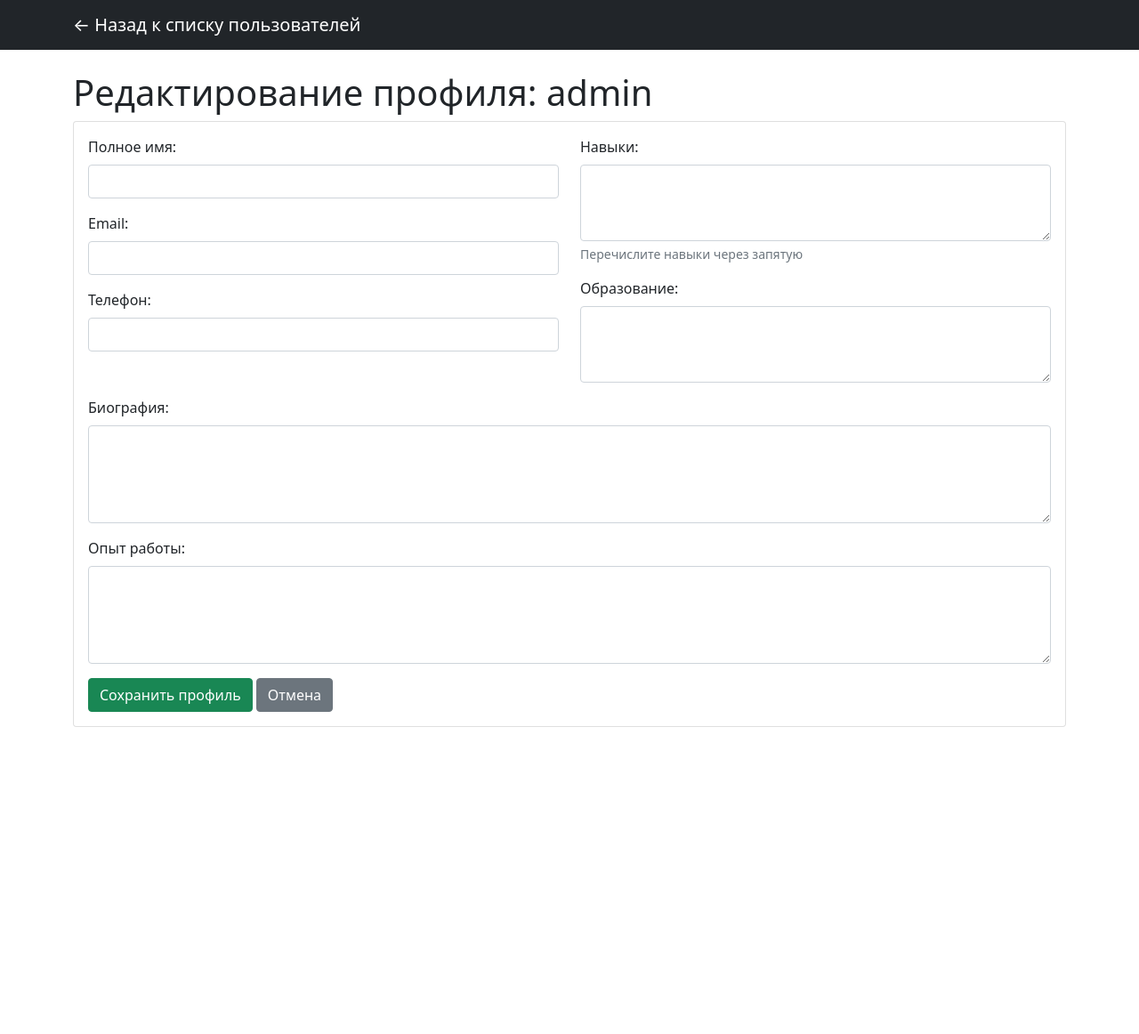
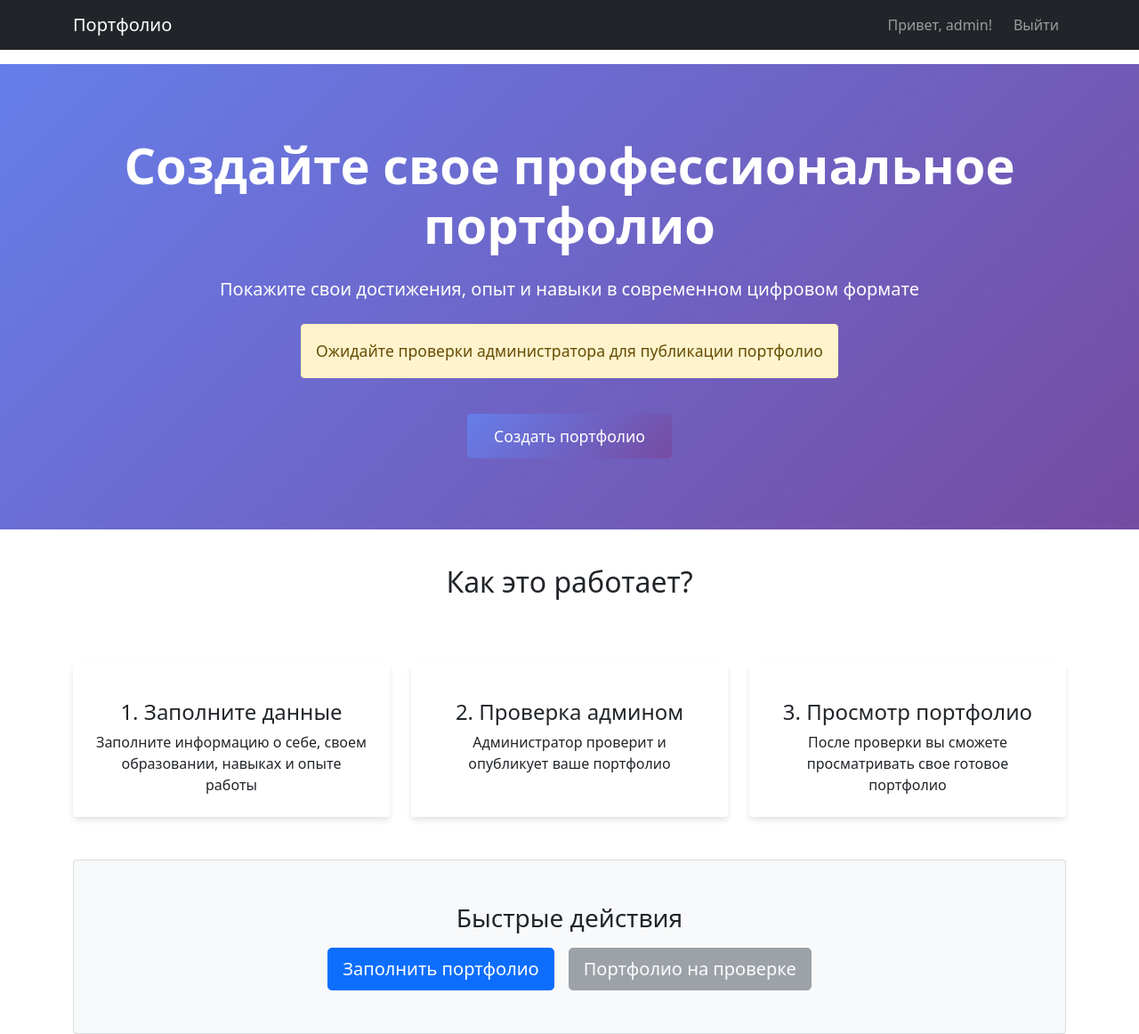
Before and after one commit to vesewiabc/ArtistCard, a Flask app: page /user in a window 1280 px wide. Shown: the whole page at 89% size. Before the commit the page ends 817 px from the top, so only its background shows below. Run offline with Flask 3, Linux system fonts and the light colour scheme; a user stored in the database is signed in; data comes from the database, SQL or seed files in the repository; both versions use the stored data as it was after the commit; some libraries are stand-ins or nearby versions.

Commit message:
Add files via upload

```diff
--- a/main.py
+++ b/main.py
@@ -19,9 +19,10 @@ def create_tables():
     )
     ''')
 
-    # Таблица профилей пользователей
+    # Таблица профилей пользователей - УДАЛЯЕМ СТАРУЮ И СОЗДАЕМ НОВУЮ
+    cursor.execute('DROP TABLE IF EXISTS user_profiles')
     cursor.execute('''
-    CREATE TABLE IF NOT EXISTS user_profiles (
+    CREATE TABLE user_profiles (
         id INTEGER PRIMARY KEY AUTOINCREMENT,
         user_id INTEGER,
         full_name TEXT,
@@ -31,6 +32,7 @@ def create_tables():
         skills TEXT,
         experience TEXT,
         education TEXT,
+        is_completed BOOLEAN DEFAULT FALSE,
         FOREIGN KEY (user_id) REFERENCES users (id)
     )
     ''')
@@ -114,14 +116,15 @@ def admin():
     if session['username'] != 'admin':
         return redirect('/user')
 
-    # Получаем список всех пользователей (кроме админа)
+    # Получаем список всех пользователей (кроме админа) с их профилями
     try:
         connection = get_db_connection()
         users = connection.execute('''
-            SELECT u.id, u.username, up.full_name
+            SELECT u.id, u.username, up.full_name, up.is_completed
             FROM users u
             LEFT JOIN user_profiles up ON u.id = up.user_id
             WHERE u.username != 'admin'
+            ORDER BY up.is_completed, u.id
         ''').fetchall()
         connection.close()
     except Exception as e:
@@ -154,21 +157,21 @@ def edit_user(user_id):
             ).fetchone()
 
             if existing_profile:
-                # Обновляем существующий профиль
+                # Обновляем существующий профиль и отмечаем как завершенный
                 connection.execute('''
                     UPDATE user_profiles
-                    SET full_name = ?, email = ?, phone = ?, bio = ?, skills = ?, experience = ?, education = ?
+                    SET full_name = ?, email = ?, phone = ?, bio = ?, skills = ?, experience = ?, education = ?, is_completed = TRUE
                     WHERE user_id = ?
                 ''', (full_name, email, phone, bio, skills, experience, education, user_id))
             else:
-                # Создаем новый профиль
+                # Создаем новый профиль и отмечаем как завершенный
                 connection.execute('''
-                    INSERT INTO user_profiles (user_id, full_name, email, phone, bio, skills, experience, education)
-                    VALUES (?, ?, ?, ?, ?, ?, ?, ?)
+                    INSERT INTO user_profiles (user_id, full_name, email, phone, bio, skills, experience, education, is_completed)
+                    VALUES (?, ?, ?, ?, ?, ?, ?, ?, TRUE)
                 ''', (user_id, full_name, email, phone, bio, skills, experience, education))
 
             connection.commit()
-            flash('Профиль пользователя успешно сохранен!', 'success')
+            flash('Профиль пользователя успешно сохранен и опубликован!', 'success')
         except Exception as e:
             print(f"Ошибка сохранения профиля: {e}")
             flash('Ошибка при сохранении профиля', 'error')
@@ -199,25 +202,112 @@ def user():
     if 'username' not in session:
         return redirect('/login')
 
-    # Получаем данные профиля пользователя
+    # Проверяем, есть ли у пользователя заполненный профиль
+    try:
+        connection = get_db_connection()
+        profile = connection.execute('''
+            SELECT * FROM user_profiles
+            WHERE user_id = ? AND is_completed = TRUE
+        '''.strip(), (session['user_id'],)).fetchone()
+        connection.close()
+    except Exception as e:
+        print(f"Ошибка получения профиля: {e}")
+        profile = None
+
+    return render_template('user.html',
+                         username=session['username'],
+                         has_portfolio=profile is not None)
+
+@app.route('/user/create_portfolio')
+def create_portfolio():
+    if 'username' not in session:
+        return redirect('/login')
+
+    # Получаем данные профиля пользователя (если уже есть)
     try:
         connection = get_db_connection()
         profile = connection.execute('''
             SELECT * FROM user_profiles
             WHERE user_id = ?
-        ''', (session['user_id'],)).fetchone()
-
-        user_data = connection.execute('SELECT * FROM users WHERE id = ?', (session['user_id'],)).fetchone()
+        '''.strip(), (session['user_id'],)).fetchone()
         connection.close()
     except Exception as e:
         print(f"Ошибка получения профиля: {e}")
         profile = None
-        user_data = None
 
-    return render_template('user.html',
+    return render_template('create_portfolio.html',
                          username=session['username'],
-                         profile=profile,
-                         user_data=user_data)
+                         profile=profile)
+
+@app.route('/user/save_portfolio', methods=['POST'])
+def save_portfolio():
+    if 'username' not in session:
+        return redirect('/login')
+
+    full_name = request.form['full_name']
+    email = request.form['email']
+    phone = request.form['phone']
+    bio = request.form['bio']
+    skills = request.form['skills']
+    experience = request.form['experience']
+    education = request.form['education']
+
+    try:
+        connection = get_db_connection()
+
+        # Проверяем, существует ли уже профиль
+        existing_profile = connection.execute(
+            'SELECT * FROM user_profiles WHERE user_id = ?', (session['user_id'],)
+        ).fetchone()
+
+        if existing_profile:
+            # Обновляем существующий профиль (но не отмечаем как завершенный - это сделает админ)
+            connection.execute('''
+                UPDATE user_profiles
+                SET full_name = ?, email = ?, phone = ?, bio = ?, skills = ?, experience = ?, education = ?, is_completed = FALSE
+                WHERE user_id = ?
+            ''', (full_name, email, phone, bio, skills, experience, education, session['user_id']))
+        else:
+            # Создаем новый профиль (но не отмечаем как завершенный - это сделает админ)
+            connection.execute('''
+                INSERT INTO user_profiles (user_id, full_name, email, phone, bio, skills, experience, education, is_completed)
+                VALUES (?, ?, ?, ?, ?, ?, ?, ?, FALSE)
+            ''', (session['user_id'], full_name, email, phone, bio, skills, experience, education))
+
+        connection.commit()
+        connection.close()
+
+        flash('Ваши данные сохранены! Ожидайте, пока администратор проверит и опубликует ваше портфолио.', 'success')
+        return redirect('/user')
+
+    except Exception as e:
+        print(f"Ошибка сохранения портфолио: {e}")
+        return render_template('create_portfolio.html', error="Ошибка при сохранении")
+
+@app.route('/user/view_portfolio')
+def view_portfolio():
+    if 'username' not in session:
+        return redirect('/login')
+
+    # Получаем данные профиля пользователя только если он завершен админом
+    try:
+        connection = get_db_connection()
+        profile = connection.execute('''
+            SELECT * FROM user_profiles
+            WHERE user_id = ? AND is_completed = TRUE
+        '''.strip(), (session['user_id'],)).fetchone()
+        connection.close()
+    except Exception as e:
+        print(f"Ошибка получения профиля: {e}")
+        profile = None
+
+    if not profile:
+        flash('Ваше портфолио еще не проверено администратором или не заполнено.', 'warning')
+        return redirect('/user')
+
+    return render_template('view_portfolio.html',
+                         username=session['username'],
+                         profile=profile)
 
 @app.route('/logout')
 def logout():
--- a/templates/edit_user.html
+++ b/templates/edit_user.html
@@ -40,9 +40,9 @@
 
                         <div class="col-md-6">
                             <div class="mb-3">
-                                <label for="skills" class="form-label">Навыки:</label>
+                                <label for="skills" class="form-label">Личные качества:</label>
                                 <textarea class="form-control" id="skills" name="skills" rows="3">{{ profile.skills if profile else '' }}</textarea>
-                                <div class="form-text">Перечислите навыки через запятую</div>
+                                <div class="form-text">Перечислите через запятую</div>
                             </div>
 
                             <div class="mb-3">
@@ -53,7 +53,7 @@
                     </div>
 
                     <div class="mb-3">
-                        <label for="bio" class="form-label">Биография:</label>
+                        <label for="bio" class="form-label">Достижения:</label>
                         <textarea class="form-control" id="bio" name="bio" rows="4">{{ profile.bio if profile else '' }}</textarea>
                     </div>
 
--- a/templates/user.html
+++ b/templates/user.html
@@ -1,72 +1,170 @@
 <!DOCTYPE html>
 <html lang="ru">
 <head>
-    <title>Редактирование пользователя</title>
+    <meta charset="UTF-8">
+    <meta name="viewport" content="width=device-width, initial-scale=1.0">
+    <title>Главная страница</title>
     <link href="https://cdn.jsdelivr.net/npm/bootstrap@5.1.3/dist/css/bootstrap.min.css" rel="stylesheet">
+    <style>
+        .hero-section {
+            background: linear-gradient(135deg, #667eea 0%, #764ba2 100%);
+            color: white;
+            padding: 80px 0;
+            margin-bottom: 40px;
+        }
+        .feature-card {
+            transition: transform 0.3s ease;
+            border: none;
+            box-shadow: 0 4px 6px rgba(0,0,0,0.1);
+        }
+        .feature-card:hover {
+            transform: translateY(-5px);
+        }
+        .btn-custom {
+            background: linear-gradient(135deg, #667eea 0%, #764ba2 100%);
+            border: none;
+            padding: 12px 30px;
+            font-size: 1.1rem;
+        }
+        .portfolio-status {
+            font-size: 1.1rem;
+            font-weight: 500;
+        }
+    </style>
 </head>
 <body>
     <nav class="navbar navbar-expand-lg navbar-dark bg-dark">
         <div class="container">
-            <a class="navbar-brand" href="/admin">← Назад к списку пользователей</a>
+            <a class="navbar-brand" href="/user">Портфолио</a>
+            <div class="navbar-nav ms-auto">
+                <span class="navbar-text me-3">Привет, {{ username }}!</span>
+                <a class="nav-link" href="/logout">Выйти</a>
+            </div>
         </div>
     </nav>
 
-    <div class="container mt-4">
-        <h1>Редактирование профиля: {{username}}</h1>
+    <!-- Флеш-сообщения -->
+    <div class="container mt-3">
+        {% with messages = get_flashed_messages(with_categories=true) %}
+            {% if messages %}
+                {% for category, message in messages %}
+                    <div class="alert alert-{{ 'success' if category == 'success' else 'warning' if category == 'warning' else 'danger' }} alert-dismissible fade show" role="alert">
+                        {{ message }}
+                        <button type="button" class="btn-close" data-bs-dismiss="alert"></button>
+                    </div>
+                {% endfor %}
+            {% endif %}
+        {% endwith %}
+    </div>
 
-        <div class="card">
-            <div class="card-body">
-                <form method="POST">
-                    <div class="row">
-                        <div class="col-md-6">
-                            <div class="mb-3">
-                                <label for="full_name" class="form-label">Полное имя:</label>
-                                <input type="text" class="form-control" id="full_name" name="full_name"
-                                       value="{{ profile.full_name if profile else '' }}">
-                            </div>
+    <!-- Герой секция -->
+    <section class="hero-section text-center">
+        <div class="container">
+            <h1 class="display-4 fw-bold mb-4">Создайте свое профессиональное портфолио</h1>
+            <p class="lead mb-4">Покажите свои достижения, опыт и навыки в современном цифровом формате</p>
 
-                            <div class="mb-3">
-                                <label for="email" class="form-label">Email:</label>
-                                <input type="email" class="form-control" id="email" name="email"
-                                       value="{{ profile.email if profile else '' }}">
-                            </div>
+            <!-- Статус портфолио -->
+            <div class="portfolio-status mb-4">
+                {% if has_portfolio %}
+                <div class="alert alert-success d-inline-block">
+                    <i class="fas fa-check-circle"></i> Ваше портфолио опубликовано и доступно для просмотра!
+                </div>
+                {% else %}
+                <div class="alert alert-warning d-inline-block">
+                    <i class="fas fa-clock"></i> Ожидайте проверки администратора для публикации портфолио
+                </div>
+                {% endif %}
+            </div>
 
-                            <div class="mb-3">
-                                <label for="phone" class="form-label">Телефон:</label>
-                                <input type="text" class="form-control" id="phone" name="phone"
-                                       value="{{ profile.phone if profile else '' }}">
-                            </div>
+            <div class="d-flex justify-content-center gap-3 flex-wrap">
+                <a href="/user/create_portfolio" class="btn btn-light btn-lg btn-custom text-white">
+                    {% if has_portfolio %}Редактировать данные{% else %}Создать портфолио{% endif %}
+                </a>
+
+                {% if has_portfolio %}
+                <a href="/user/view_portfolio" class="btn btn-outline-light btn-lg">
+                    Посмотреть мое портфолио
+                </a>
+                {% endif %}
+            </div>
+        </div>
+    </section>
+
+    <!-- Информация о возможностях -->
+    <div class="container">
+        <div class="row text-center mb-5">
+            <div class="col-12">
+                <h2 class="mb-4">Как это работает?</h2>
+            </div>
+        </div>
+
+        <div class="row g-4">
+            <div class="col-md-4">
+                <div class="card feature-card h-100">
+                    <div class="card-body text-center p-4">
+                        <div class="mb-3 text-primary">
+                            <i class="fas fa-edit fa-3x"></i>
                         </div>
+                        <h4 class="card-title">1. Заполните данные</h4>
+                        <p class="card-text">Заполните информацию о себе, своем образовании, навыках и опыте работы</p>
+                    </div>
+                </div>
+            </div>
 
-                        <div class="col-md-6">
-                            <div class="mb-3">
-                                <label for="skills" class="form-label">Навыки:</label>
-                                <textarea class="form-control" id="skills" name="skills" rows="3">{{ profile.skills if profile else '' }}</textarea>
-                                <div class="form-text">Перечислите навыки через запятую</div>
-                            </div>
+            <div class="col-md-4">
+                <div class="card feature-card h-100">
+                    <div class="card-body text-center p-4">
+                        <div class="mb-3 text-warning">
+                            <i class="fas fa-user-shield fa-3x"></i>
+                        </div>
+                        <h4 class="card-title">2. Проверка админом</h4>
+                        <p class="card-text">Администратор проверит и опубликует ваше портфолио</p>
+                    </div>
+                </div>
+            </div>
 
-                            <div class="mb-3">
-                                <label for="education" class="form-label">Образование:</label>
-                                <textarea class="form-control" id="education" name="education" rows="3">{{ profile.education if profile else '' }}</textarea>
-                            </div>
+            <div class="col-md-4">
+                <div class="card feature-card h-100">
+                    <div class="card-body text-center p-4">
+                        <div class="mb-3 text-success">
+                            <i class="fas fa-eye fa-3x"></i>
+                        </div>
+                        <h4 class="card-title">3. Просмотр портфолио</h4>
+                        <p class="card-text">После проверки вы сможете просматривать свое готовое портфолио</p>
+                    </div>
+                </div>
+            </div>
+        </div>
+
+        <!-- Действия пользователя -->
+        <div class="row mt-5">
+            <div class="col-12">
+                <div class="card bg-light">
+                    <div class="card-body py-5 text-center">
+                        <h3 class="mb-3">Быстрые действия</h3>
+                        <div class="d-flex justify-content-center gap-3 flex-wrap">
+                            <a href="/user/create_portfolio" class="btn btn-primary btn-lg">
+                                {% if has_portfolio %}Редактировать данные{% else %}Заполнить портфолио{% endif %}
+                            </a>
+
+                            {% if has_portfolio %}
+                            <a href="/user/view_portfolio" class="btn btn-success btn-lg">
+                                Посмотреть портфолио
+                            </a>
+                            {% else %}
+                            <button class="btn btn-secondary btn-lg" disabled>
+                                Портфолио на проверке
+                            </button>
+                            {% endif %}
                         </div>
                     </div>
-
-                    <div class="mb-3">
-                        <label for="bio" class="form-label">Биография:</label>
-                        <textarea class="form-control" id="bio" name="bio" rows="4">{{ profile.bio if profile else '' }}</textarea>
-                    </div>
-
-                    <div class="mb-3">
-                        <label for="experience" class="form-label">Опыт работы:</label>
-                        <textarea class="form-control" id="experience" name="experience" rows="4">{{ profile.experience if profile else '' }}</textarea>
-                    </div>
-
-                    <button type="submit" class="btn btn-success">Сохранить профиль</button>
-                    <a href="/admin" class="btn btn-secondary">Отмена</a>
-                </form>
+                </div>
             </div>
         </div>
     </div>
+
+    <!-- Font Awesome для иконок -->
+    <script src="https://kit.fontawesome.com/your-fontawesome-kit.js"></script>
+    <script src="https://cdn.jsdelivr.net/npm/bootstrap@5.1.3/dist/js/bootstrap.bundle.min.js"></script>
 </body>
 </html>
```
Also changed, not shown: templates/admin.html (+19 -3 lines), templates/create_portfolio.html (added, +134 -0 lines), templates/view_portfolio.html (added, +110 -0 lines), templates/welcome.html (added, +89 -0 lines), README.md, users.db.
